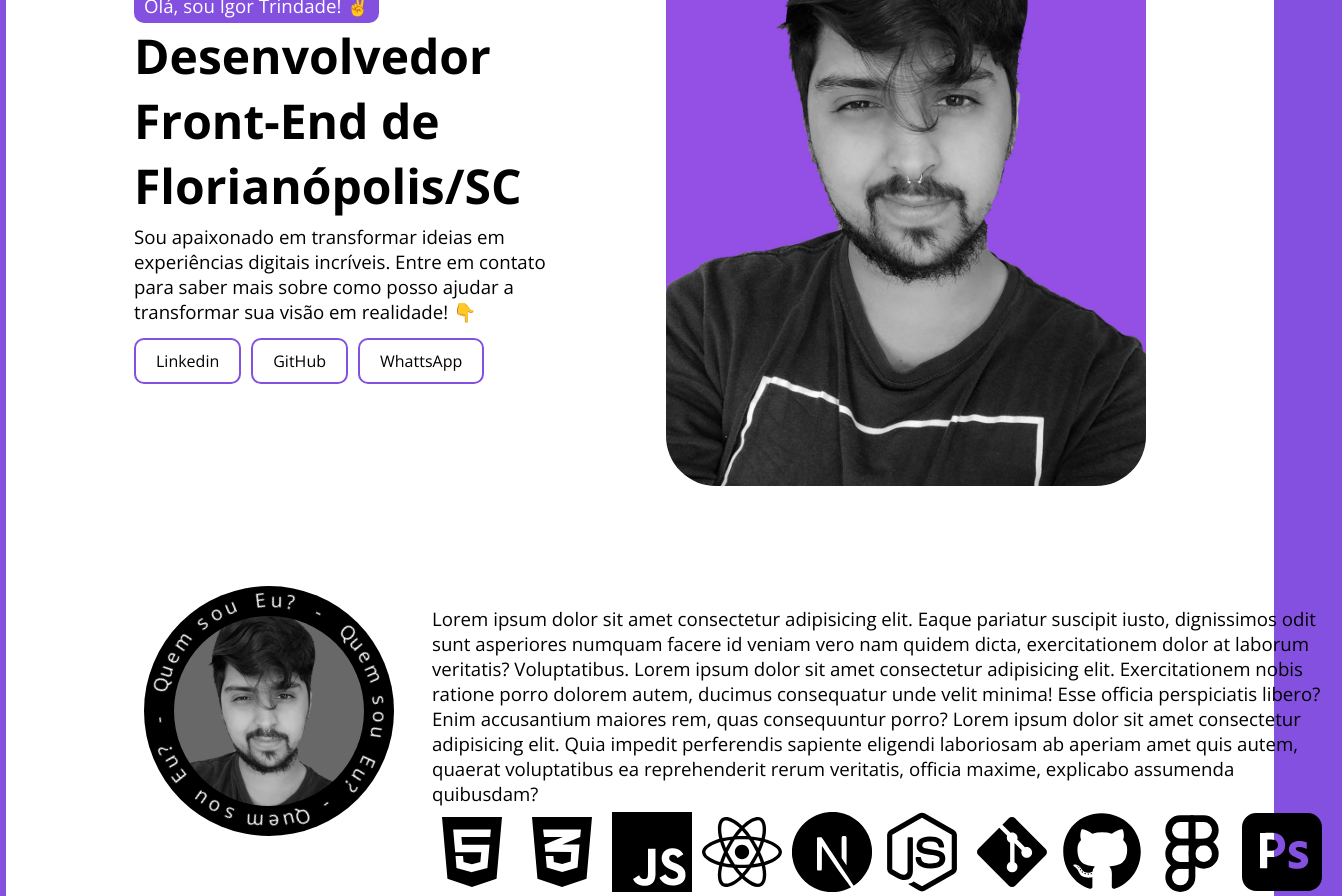
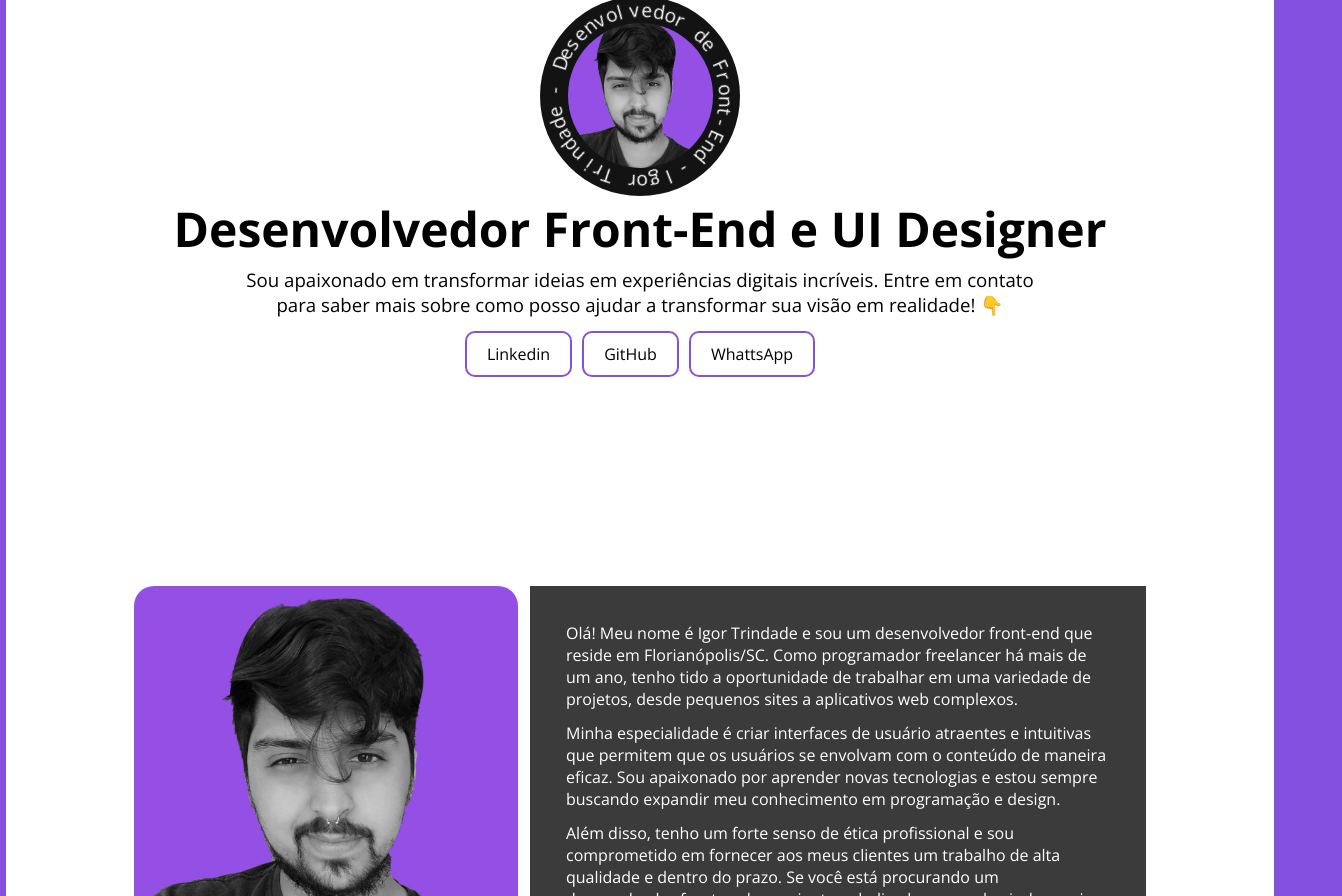
Before and after one commit to igortrindadelg/portfolio, a Next.js app: page / in a window 1280 px wide. Shown: the part 220-1116 px from the top of the page, 1342 px wide, since content can reach past the window. Built offline with nearby package versions, Linux system fonts and the light colour scheme.

Commit message:
alteraçoões no design

```diff
--- a/components/Hero.jsx
+++ b/components/Hero.jsx
@@ -2,19 +2,21 @@ import styles from '../styles/Hero.module.scss'
 import Link from 'next/link'
 import Image from 'next/image'
 import heroImagem from '../public/assets/imagem-igor.jpg'
+import ImagemCirculo from './ImagemCirculo'
 
 export default function Hero() {
-    const texto = `Igor Trindade - Desenvolvedor Front-End -`
 
     return (
         <section className={styles.heroContainer}>
+
+            <ImagemCirculo />
 
             <div className={styles.heroCTA}>
                 <p className={styles.heroApresentacao}>Olá, sou Igor Trindade! &#9996;&#65039;
                 </p>
 
                 <h1 className={styles.textoHeroCTA}>
-                    Desenvolvedor Front-End de Florianópolis/SC
+                    Desenvolvedor Front-End e UI Designer
                 </h1>
 
                 <p className={styles.descricaoCTA}>Sou apaixonado em transformar ideias em experiências digitais incríveis. Entre em contato para saber mais sobre como posso ajudar a transformar sua visão em realidade! &#128071;</p>
@@ -34,29 +36,6 @@ export default function Hero() {
                 </ul>
 
             </div>
-{/*
-            <div className={styles.textoCircular}>
-                    <div className={styles.meioTexto}></div>
-                    <div className={styles.textoContainer}>
-                            {texto.split("").map(
-                                (char, i) => (
-                                    <span
-                                    key={i}
-                                    className={styles.textoSpan}
-                                    style={{transform: `rotate(${i * 8.1}deg)`}}>{char}</span>)
-                            )}
-                    </div>
-            </div> */}
-
-            <div className={styles.heroImagemContainer}>
-
-                    <Image
-                    className={styles.heroImagem}
-                    src={heroImagem}
-                    alt="Picture of the author"
-                    />
-
-            </div>
 
         </section>
     )
--- /dev/null
+++ b/components/ImagemCirculo.jsx
@@ -0,0 +1,20 @@
+import styles from '../styles/ImagemCirculo.module.scss'
+
+export default function ImagemCirculo() {
+    const texto = `Igor Trindade - Desenvolvedor de Front-End -`
+
+    return (
+        <div className={styles.textoCircular}>
+            <div className={styles.meioTexto}></div>
+            <div className={styles.textoContainer}>
+                    {texto.split("").map(
+                        (char, i) => (
+                            <span
+                            key={i}
+                            className={styles.textoSpan}
+                            style={{transform: `rotate(${i * 8.1}deg)`}}>{char}</span>)
+                    )}
+            </div>
+        </div>
+    )
+}
--- a/components/SobreMim.jsx
+++ b/components/SobreMim.jsx
@@ -1,4 +1,6 @@
 import styles from '../styles/SobreMim.module.scss'
+import Image from 'next/image'
+import heroImagem from '../public/assets/imagem-igor.jpg'
 import { FaReact, FaHtml5, FaCss3Alt, FaNodeJs, FaGitAlt, FaGithub } from 'react-icons/fa'
 import { SiJavascript, SiNextdotjs, SiAdobephotoshop } from 'react-icons/si'
 import { FiFigma } from 'react-icons/fi'
@@ -9,24 +11,35 @@ export default function SobreMim() {
     return(
         <section className={styles.sobreMimContainer}>
 
+            <div className={styles.heroImagemContainer}>
+                <Image
+                className={styles.heroImagem}
+                src={heroImagem}
+                alt="Picture of the author"
+                />
+            </div>
+
             <div className={styles.quemSouEu}>
 
-                <div className={styles.textoCircular}>
-                    <div className={styles.meioTexto}></div>
-                    <div className={styles.textoContainer}>
-                            {texto.split("").map(
-                                (char, i) => (
-                                    <span
-                                    key={i}
-                                    className={styles.textoSpan}
-                                    style={{transform: `rotate(${i * 8.1}deg)`}}>{char}</span>)
-                            )}
-                    </div>
-                </div>
+                <p>
+                    Olá! Meu nome é Igor Trindade e sou um desenvolvedor front-end que reside em Florianópolis/SC. Como programador freelancer há mais de um ano, tenho tido a oportunidade de trabalhar em uma variedade de projetos, desde pequenos sites a aplicativos web complexos.
+                </p>
 
-                <p>Lorem ipsum dolor sit amet consectetur adipisicing elit. Eaque pariatur suscipit iusto, dignissimos odit sunt asperiores numquam facere id veniam vero nam quidem dicta, exercitationem dolor at laborum veritatis? Voluptatibus. Lorem ipsum dolor sit amet consectetur adipisicing elit. Exercitationem nobis ratione porro dolorem autem, ducimus consequatur unde velit minima! Esse officia perspiciatis libero? Enim accusantium maiores rem, quas consequuntur porro? Lorem ipsum dolor sit amet consectetur adipisicing elit. Quia impedit perferendis sapiente eligendi laboriosam ab aperiam amet quis autem, quaerat voluptatibus ea reprehenderit rerum veritatis, officia maxime, explicabo assumenda quibusdam?
+                <p>
+                    Minha especialidade é criar interfaces de usuário atraentes e intuitivas que permitem que os usuários se envolvam com o conteúdo de maneira eficaz. Sou apaixonado por aprender novas tecnologias e estou sempre buscando expandir meu conhecimento em programação e design.
+                </p>
 
-                <div className={styles.minhasHabilidades}>
+                <p>
+                   Além disso, tenho um forte senso de ética profissional e sou comprometido em fornecer aos meus clientes um trabalho de alta qualidade e dentro do prazo. Se você está procurando um desenvolvedor front-end experiente e dedicado que pode ajudar a criar soluções visualmente impressionantes e funcionais, estou pronto para trabalhar com você. Entre em contato comigo para discutir como podemos colaborar em seu próximo projeto. Obrigado!
+
+                </p>
+
+                {/* <p>
+                </p> */}
+
+            </div>
+
+            {/* <div className={styles.minhasHabilidades}>
 
                     <h3 className={styles.skillIcon}><FaHtml5 /> </h3>
                     <h3 className={styles.skillIcon}><FaCss3Alt /> </h3>
@@ -39,30 +52,7 @@ export default function SobreMim() {
                     <h3 className={styles.skillIcon}><FiFigma /> </h3>
                     <h3 className={styles.skillIcon}><SiAdobephotoshop /> </h3>
 
-                </div>
-                </p>
-
-            </div>
-
-            {/* <h2>Minhas habilidades:</h2> */}
-
-            {/* <div className={styles.minhasHabilidades}>
-
-                <h3 className={styles.skillIcon}><FaHtml5 /> </h3>
-                <h3 className={styles.skillIcon}><FaCss3Alt /> </h3>
-                <h3 className={styles.skillIcon}><SiJavascript /> </h3>
-                <h3 className={styles.skillIcon}><FaReact /> </h3>
-                <h3 className={styles.skillIcon}><SiNextdotjs /> </h3>
-                <h3 className={styles.skillIcon}><FaNodeJs /> </h3>
-                <h3 className={styles.skillIcon}><FaGitAlt /> </h3>
-                <h3 className={styles.skillIcon}><FaGithub/> </h3>
-                <h3 className={styles.skillIcon}><FiFigma /> </h3>
-                <h3 className={styles.skillIcon}><SiAdobephotoshop /> </h3>
-
-
             </div> */}
-
-
 
         </section>
     )
--- a/styles/Hero.module.scss
+++ b/styles/Hero.module.scss
@@ -1,11 +1,11 @@
 .heroContainer {
     min-height: 100vh;
     display: grid;
-    grid-template-columns: 1fr 1fr;
-    justify-content: center;
     align-content: center;
+    justify-items: center;
     border-color: white;
     border: 10px white;
+    text-align: center;
 }
 
 .heroCTA {
@@ -15,9 +15,10 @@
     }
 
     .heroApresentacao {
+        display: none;
         background-color: #8450e0;
         width: fit-content;
-        font-size: 14pt;
+        font-size: 18pt;
         padding: 5px 10px;
         color: white;
         border-radius: 10px;
@@ -26,12 +27,12 @@
     .descricaoCTA {
         font-size: 14pt;
         margin-bottom: 14px;
-        padding-right: 50px;
+        padding: 0 100px;
     }
 
     display: grid;
     align-content: center;
-    justify-content: flex-start;
+    justify-items: center;
 }
 
 .socialButtonsContainer {
@@ -53,63 +54,3 @@
     color: white;
     rotate: -5deg;
 }
-
-.heroImagemContainer {
-    display: grid;
-    justify-content: flex-end;
-}
-
-.heroImagem {
-    border-radius: 50px;
-    width: 100%;
-    max-height: 75vh;
-}
-
-.textoCircular {
-    position: relative;
-    width: 500px;
-    height: 500px;
-    border-radius: 50%;
-    display: grid;
-    justify-content: center;
-    align-items: center;
-    margin-right: 18px;
-    background-color: black;
-    place-items: center;
-
-    .meioTexto {
-        position: absolute;
-        width: 400px;
-        height: 400px;
-        border-radius: 50%;
-        background-image: url('../public/assets/foto-perfil.png');
-        background-size: cover;
-        // filter: grayscale(100%);
-    }
-
-    .textoContainer {
-        position: absolute;
-        width: 100%;
-        height: 100%;
-        animation: rotateText 15s linear infinite;
-        color: white;
-
-        .textoSpan {
-            position: absolute;
-            left: 50%;
-            font-size: 1.6rem;
-            transform-origin: 0 250px;
-        }
-    }
-}
-
-@keyframes rotateText {
-    0%
-    {
-        transform: rotate(360deg);
-    }
-    100%
-    {
-        transform: rotate(0deg);
-    }
-}
--- /dev/null
+++ b/styles/ImagemCirculo.module.scss
@@ -0,0 +1,46 @@
+.textoCircular {
+    position: relative;
+    width: 200px;
+    height: 200px;
+    display: grid;
+    align-items: center;
+    place-items: center;
+    border-radius: 50%;
+    background-color: #131313;
+
+    .meioTexto {
+        position: absolute;
+        width: 145px;
+        height: 145px;
+        border-radius: 50%;
+        background-image: url('../public/assets/foto-perfil.png');
+        background-size: cover;
+    }
+
+    .textoContainer {
+        position: absolute;
+        width: 100%;
+        height: 100%;
+        animation: rotateText 10s linear infinite;
+        border-radius: 50%;
+        color: white;
+
+        .textoSpan {
+            position: absolute;
+            left: 50%;
+            font-size: 1.2rem;
+            transform-origin: 0 100px;
+        }
+    }
+}
+
+@keyframes rotateText {
+    0%
+    {
+        transform: rotate(360deg);
+    }
+    100%
+    {
+        transform: rotate(0deg);
+    }
+}
--- a/styles/SobreMim.module.scss
+++ b/styles/SobreMim.module.scss
@@ -1,75 +1,32 @@
 .sobreMimContainer {
     display: grid;
-    // min-height: 100vh;
-    // background-color: #000000;
-    border-radius: 10px;
-    color: rgb(0, 0, 0);
+    grid-template-columns: auto 1fr;
+    align-items: flex-start;
+    grid-gap: 12px;
+}
+
+.heroImagemContainer {
+    border-radius: 20px;
+    max-width: 30vw;
+}
+
+.heroImagem {
+    border-radius: 20px;
+    max-width: 100%;
+    height: auto;
 }
 
 .quemSouEu {
     display: grid;
-    grid-template-columns: auto 1fr;
-    align-content: center;
-    font-size: 14pt;
-    // border: 2px solid #8450e0;
-    border-radius: 10px;
-    margin-bottom: 12px;
-    padding-left: 10px;
-
-    .textoCircular {
-        position: relative;
-        width: 250px;
-        height: 250px;
-        border-radius: 50%;
-        display: grid;
-        justify-content: center;
-        align-items: center;
-        margin-right: 18px;
-        background-color: black;
-        place-items: center;
-
-        .meioTexto {
-            position: absolute;
-            width: 190px;
-            height: 190px;
-            border-radius: 50%;
-            background-image: url('../public/assets/foto-perfil.png');
-            background-size: cover;
-            filter: grayscale(100%);
-        }
-
-        .textoContainer {
-            position: absolute;
-            width: 100%;
-            height: 100%;
-            animation: rotateText 10s linear infinite;
-            color: white;
-
-            .textoSpan {
-                position: absolute;
-                left: 50%;
-                font-size: 1.2rem;
-                transform-origin: 0 125px;
-            }
-        }
-    }
-
-    @keyframes rotateText {
-        0%
-        {
-            transform: rotate(360deg);
-        }
-        100%
-        {
-            transform: rotate(0deg);
-        }
-    }
+    align-content: flex-start;
+    padding: 36px;
+    background-color: #3b3b3b;
+    color: white;
 
     p {
-        padding: 20px;
-        font-size: 14pt;
+        margin-bottom: 12px;
+        font-size: 12pt;
     }
-
 }
 
 .minhasHabilidades {
--- a/styles/globals.scss
+++ b/styles/globals.scss
@@ -4,8 +4,6 @@ html,
 body {
   font-family: 'Open Sans', sans-serif;
   background-color: #8450e0;
-  // background-color: #1f1f1f;
-  // background-color: rgb(235, 235, 235);
   color: rgb(0, 0, 0);
 }
 
```
Also changed, not shown: public/assets/background.jpeg (added).
